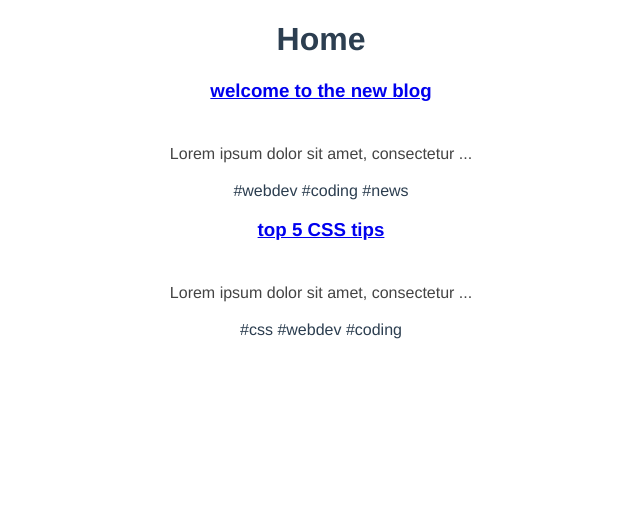
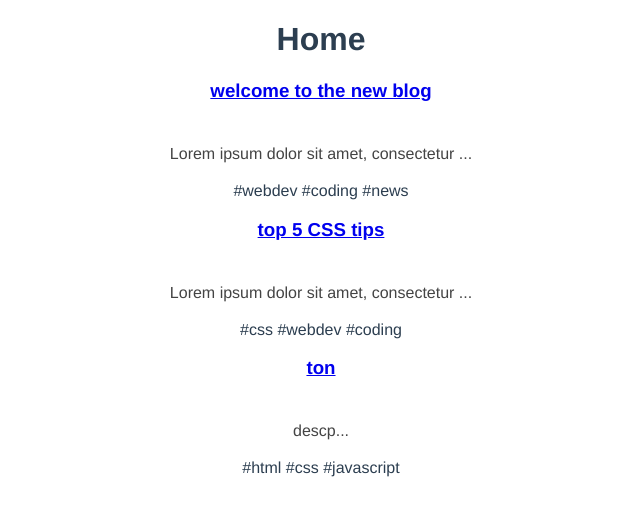
Before and after one commit to poolsakk/course-vue-firebase, a Vue app: page / in a window 1280 px wide. Shown: the top 516 px of the page, without its empty margins (319-959 px from the left). Built offline with nearby package versions, Linux system fonts and the light colour scheme; data requests are answered from the project's data file.

Commit message:
[84] challenge - making a POST Request

```diff
--- a/data/db.json
+++ b/data/db.json
@@ -19,6 +19,16 @@
         "webdev",
         "coding"
       ]
+    },
+    {
+      "title": "ton",
+      "body": "descp",
+      "tags": [
+        "html",
+        "css",
+        "javascript"
+      ],
+      "id": 3
     }
   ]
 }
--- a/src/views/Create.vue
+++ b/src/views/Create.vue
@@ -1,6 +1,6 @@
 <template>
   <div class="create">
-    <form action="">
+    <form action="" @submit.prevent="handleSubmit">
       <label for="">Title:</label>
       <input v-model="title" type="text" name="" id="" required>
       <label for="">Content:</label>
@@ -33,7 +33,21 @@
       tag.value = ''
     }
 
-    return { title, body, tag, tags, handleKeyDown }
+    const handleSubmit = async () => {
+      const post = {
+        title: title.value,
+        body: body.value,
+        tags: tags.value
+      }
+
+      await fetch('http://localhost:3000/posts', {
+        method: 'POST',
+        headers: { 'Content-Type': 'application/json' },
+        body: JSON.stringify(post)
+      })
+    }
+
+    return { title, body, tag, tags, handleKeyDown, handleSubmit }
   }
 }
 </script>
```
Lines whose indentation alone changed are shown as unchanged.
